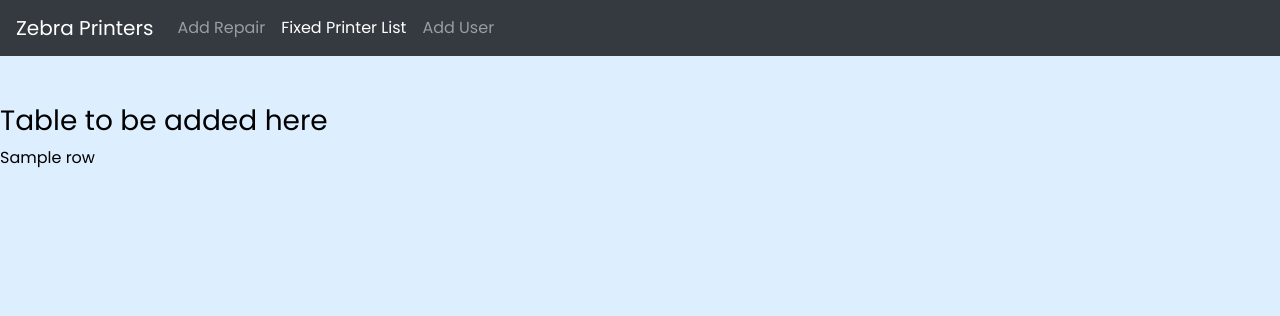
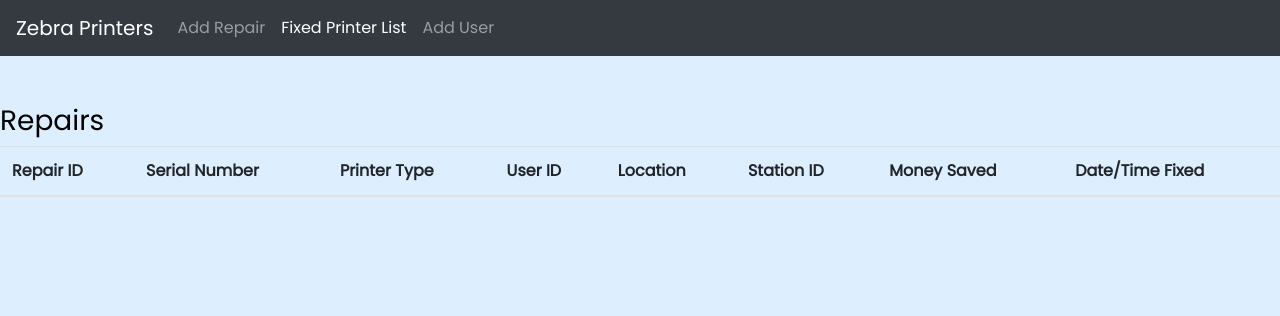
Before and after one commit to ASzampiasSWD/zebra, a Node server app: template views/list.hbs in a window 1280 px wide. Shown: the top 316 px of the page. Run offline with Node 20, Linux system fonts and the light colour scheme; the template is opened without the code that fills it: most values are stand-ins (such as "Sample title", 1, 10 or a date in 2020); lists and menus that the app fills with data are empty; some libraries are stand-ins or nearby versions.

Commit message:
more changes

```diff
--- a/views/list.hbs
+++ b/views/list.hbs
@@ -67,13 +67,80 @@
 
 <br /><br />
 
-<h3>Table to be added here</h3>
-{{{rows}}}
+<h3>Repairs</h3>
+
+
+<table class="table" id="repairTable">
+  <thead>
+    <tr>
+      <th scope="col">Repair ID</th>
+      <th scope="col">Serial Number</th>
+      <th scope="col">Printer Type</th>
+      <th scope="col">User ID</th>
+	  <th scope="col">Location</th>
+	  <th scope="col">Station ID</th>
+	   <th scope="col">Money Saved</th>
+	  <th scope="col">Date/Time Fixed</th>
+    </tr>
+  </thead>
+  <tbody>
+  </tbody>
+</table>
+
+
+
+
+
 
 
 	<script src="https://code.jquery.com/jquery-3.3.1.slim.min.js" integrity="sha384-q8i/X+965DzO0rT7abK41JStQIAqVgRVzpbzo5smXKp4YfRvH+8abtTE1Pi6jizo" crossorigin="anonymous"></script>
 <script src="https://cdn.jsdelivr.net/npm/popper.js@1.14.7/dist/umd/popper.min.js" integrity="sha384-UO2eT0CpHqdSJQ6hJty5KVphtPhzWj9WO1clHTMGa3JDZwrnQq4sF86dIHNDz0W1" crossorigin="anonymous"></script>
 <script src="https://cdn.jsdelivr.net/npm/bootstrap@4.3.1/dist/js/bootstrap.min.js" integrity="sha384-JjSmVgyd0p3pXB1rRibZUAYoIIy6OrQ6VrjIEaFf/nJGzIxFDsf4x0xIM+B07jRM" crossorigin="anonymous"></script>
 
+<script>
+window.onload = function() {
+  let tableBody = document.getElementById("repairTable");
+  // Create an HTML string for the new row
+  let rows = {{{rows}}};
+  console.log(rows);
+
+
+Object.keys(rows).forEach(key => {
+  const value = rows[key];
+
+  // Insert a new row at the end of the tbody (-1 index means the last position)
+  let newRow = tableBody.insertRow(-1);
+
+  // Insert new cells into the row in the correct order (index starts at 0)
+  let cell1 = newRow.insertCell(0);
+  let cell2 = newRow.insertCell(1);
+  let cell3 = newRow.insertCell(2);
+  let cell4 = newRow.insertCell(3);
+  let cell5 = newRow.insertCell(4);
+  let cell6 = newRow.insertCell(5);
+  let cell7 = newRow.insertCell(6);
+  let cell8 = newRow.insertCell(7);
+
+  // Add data to the cells
+  cell1.innerHTML = value.repair_id;
+  cell2.innerHTML = value.serial_number_id;
+  cell3.innerHTML = value.printer_type;
+  cell4.innerHTML = value.user_id;
+  cell5.innerHTML = value.printer_location;
+  cell6.innerHTML = value.station_number;
+  cell7.innerHTML = '$' + value.money_saved;
+  cell8.innerHTML = value.date_time_fixed;
+
+  // Insert the HTML string immediately before the end of the tbody (effectively adding to the end)
+  //tableBody.insertAdjacentHTML('beforeend', newRow);
+
+  });
+}
+
+
+
+</script>
+
+
 </body>
 </html>
--- a/zebra.sql
+++ b/zebra.sql
@@ -89,3 +89,4 @@ INSERT INTO printer_parts VALUES ('P1058930-080', 'Platen Roller', 'SLAM Printer
 INSERT INTO printer_parts VALUES ('79867M', 'Driver Belt 300DPI', 'SLAM Printer', '30.96', 1);
 INSERT INTO printers VALUES ('99J204901059', 'SLAM Printer', '2021-01-13', '2022-01-13');
 INSERT INTO repairs VALUES (DEFAULT, '99J204901059', 'SLAM Printer', 'szampiam', NULL, 'IT Cage', NULL, 45, NULL, 263.55);
+INSERT INTO repairs VALUES (DEFAULT, '99J204901059', 'SLAM Printer', 'szampiam', NULL, 'Singles', '4-11', 45, 'boots', 555.55);
```
